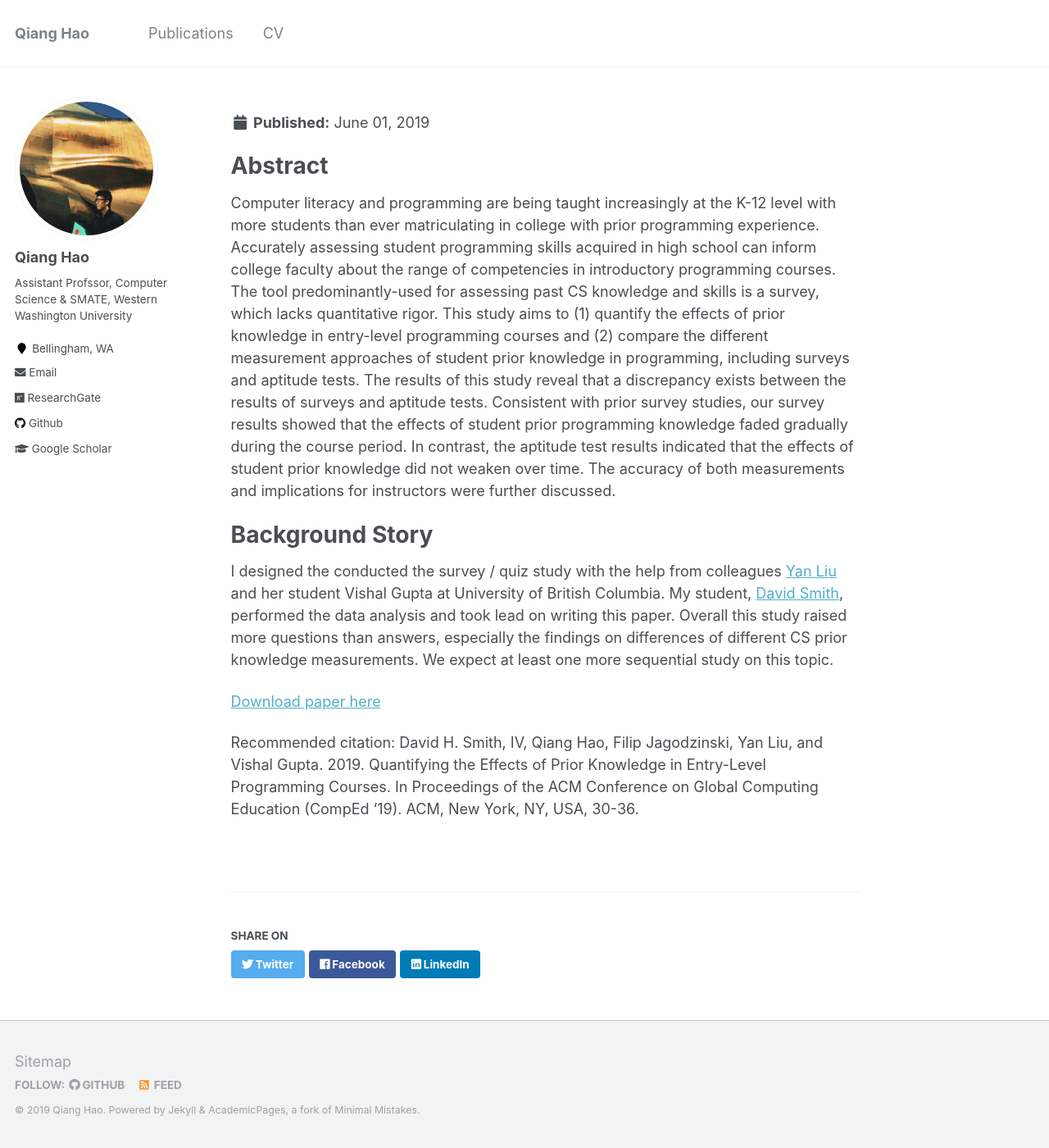
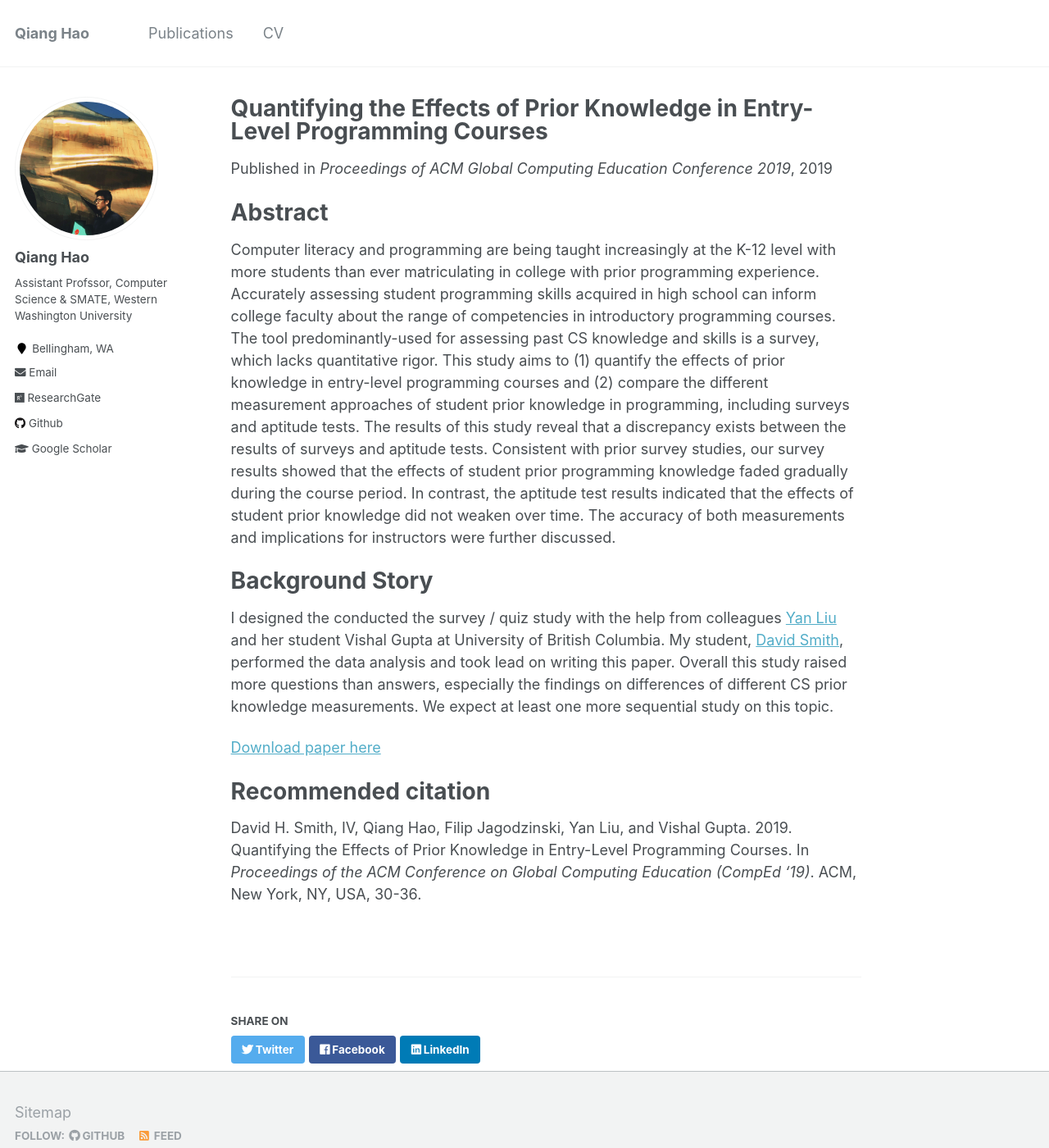
Before and after one commit to Neo-Hao/neo-hao.github.io, a Jekyll site: the page built from _publications/prior-cs-knowledge.md, in a window 1280 px wide and 1400 px high. Shown: the whole window at 82% size. Built offline with Jekyll 4.4.1, drawn with Linux system fonts in a browser that asks for light colours.

Commit message:
add a publication intro

```diff
--- a/_publications/prior-cs-knowledge.md
+++ b/_publications/prior-cs-knowledge.md
@@ -19,4 +17,6 @@
 
 [Download paper here](http://qhao.info/downloads/comped-2019.pdf)
 
-Recommended citation: David H. Smith, IV, Qiang Hao, Filip Jagodzinski, Yan Liu, and Vishal Gupta. 2019. Quantifying the Effects of Prior Knowledge in Entry-Level Programming Courses. In Proceedings of the ACM Conference on Global Computing Education (CompEd '19). ACM, New York, NY, USA, 30-36.
+Recommended citation
+======
+David H. Smith, IV, Qiang Hao, Filip Jagodzinski, Yan Liu, and Vishal Gupta. 2019. Quantifying the Effects of Prior Knowledge in Entry-Level Programming Courses. In *Proceedings of the ACM Conference on Global Computing Education (CompEd '19)*. ACM, New York, NY, USA, 30-36.
```
Also changed, not shown: other parts of _publications/prior-cs-knowledge.md (+0 -2 lines).
